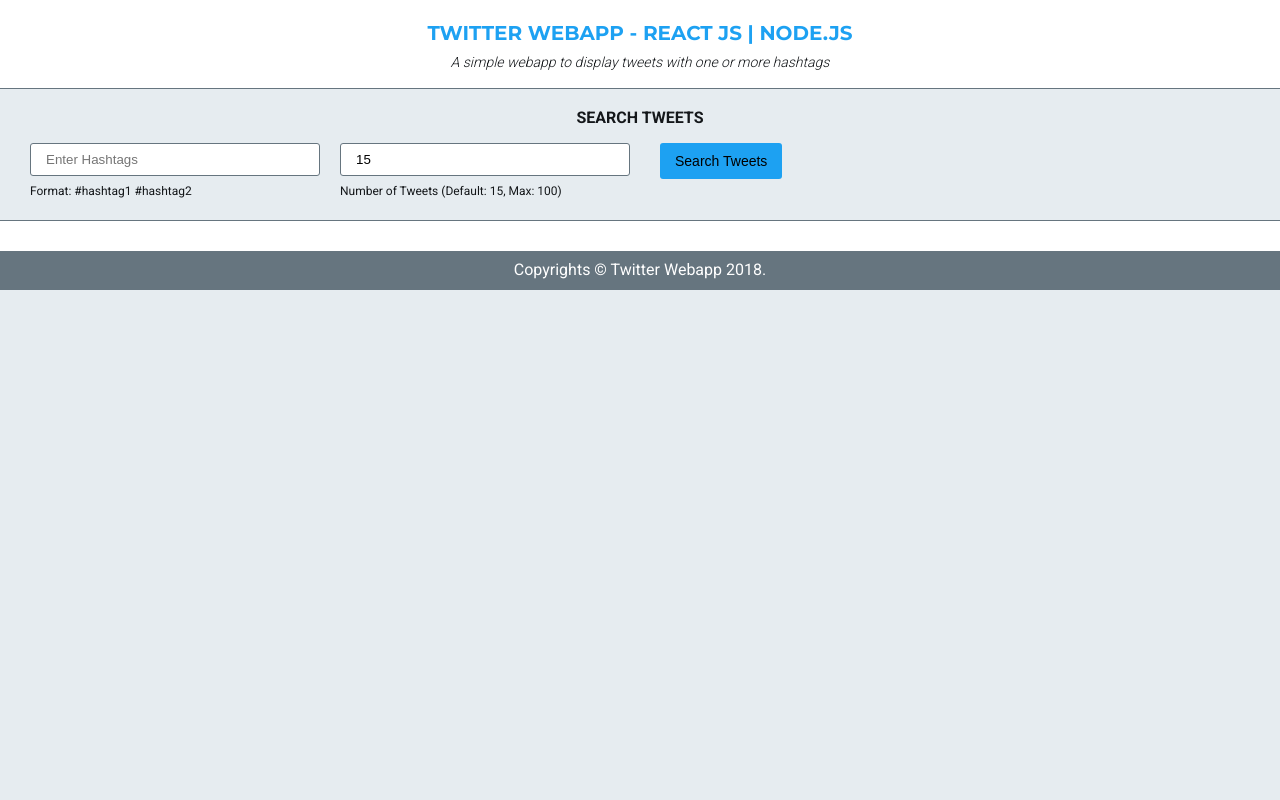
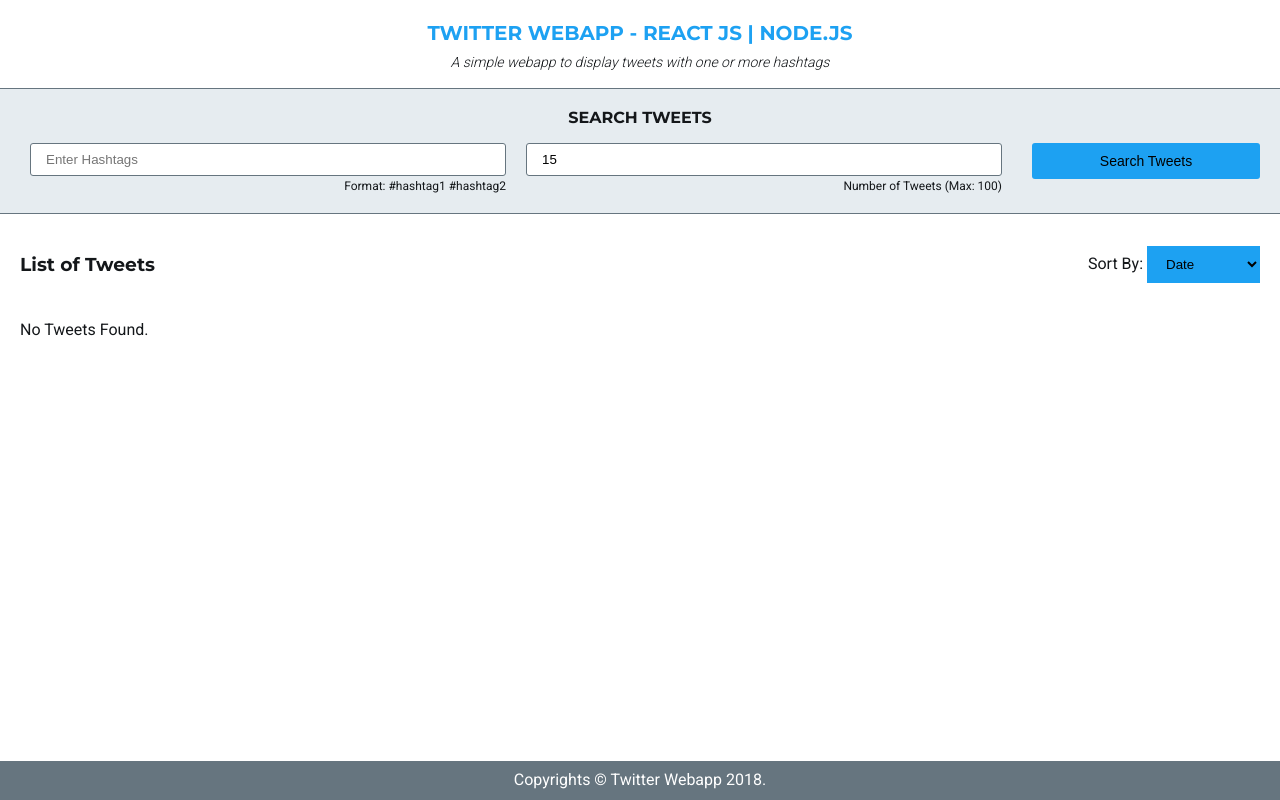
Before and after one commit to imar26/twitter-webapp, a React app: page / in a window 1280 px wide. Built offline with nearby package versions, Linux system fonts and the light colour scheme.

Commit message:
sorting done / tweets ui structure added

```diff
--- a/src/App.js
+++ b/src/App.js
@@ -7,33 +7,47 @@
 
 // Container Imports
 import Search from './containers/search/Search';
-import Tweets from './containers/tweets/Tweets';
+import TweetsList from './containers/tweetsList/TweetsList';
 
 // Styles
 import './app.scss';
 
+// Main app component
 class App extends Component {
+    // Empty array declared for the tweets
     tweets = [];
     constructor() {
         super();
-
+        // Define state, sort value is date by default
         this.state = {
-            tweets: this.tweets
-        }
+            tweets: this.tweets,
+            sort: 'date'
+        };
     }
 
+    // When tweets are sorted
+    sortTweets(tweetlist, sort) {
+        this.setState({
+            tweets: tweetlist,
+            sort: sort
+        });
+    }
+
+    // When user requests for new tweets (changes the input field)
     getTweets(tweetlist) {
         this.setState({
-            tweets: tweetlist
-        })
+            tweets: tweetlist,
+            sort: 'date'
+        });
     }
 
+    // Renders the UI
     render() {
         return(
             <div>
                 <Header/>
                 <Search getTweets={this.getTweets.bind(this)}/>
-                <Tweets tweets={this.state.tweets}/>
+                <TweetsList tweets={this.state.tweets} sortTweets={this.sortTweets.bind(this)} sort={this.state.sort} />
                 <Footer/>
             </div>
         )
--- a/src/app.scss
+++ b/src/app.scss
@@ -18,7 +18,7 @@
     font-size: $f16;
     color: $text;
     line-height: 1.8;
-    background-color: $body-bg;
+    background-color: $white;
 }
 
 *:focus {
@@ -32,8 +32,8 @@
     display: table;
 }
 
-.form-group {
-    width: 25%;
+.form-group, .btn-group {
+    width: 40%;
     float: $left;
     @include box-sizing(border-box);
     padding: 0 10px;
@@ -47,6 +47,9 @@
     label {
         font-size: $f12;
         color: $text;
+        float: $right;
+        text-align: $right;
+        width: 50%;
     }
     button {
         background: $theme;
@@ -56,9 +59,14 @@
         @include border-radius(3px);
         cursor: pointer;
         font-size: $f14;
+        width: 100%;
         &:hover {
             background-color: $text;
             color: $white;
         }
     }
 }
+
+.btn-group {
+    width: 20%;
+}
--- a/src/containers/search/Search.js
+++ b/src/containers/search/Search.js
@@ -22,7 +22,7 @@
         let searchValue = "";
         for(let i=0; i<hashtagArray.length; i++) {
             if(i === hashtagArray.length - 1) {
-                searchValue += hashtagArray[i] + ' -RT';
+                searchValue += hashtagArray[i]; // + ' -RT'
             } else {
                 searchValue += hashtagArray[i] + ' OR ';
             }
@@ -52,13 +52,13 @@
                     <h4>Search Tweets</h4>
                     <form id="searchForm" className="clearfix" onSubmit={this.searchTweets.bind(this)}>
                         <div className="form-group">
-                            <input type="text" ref="hashtags" placeholder="Enter Hashtags" className="form-control" />
+                            <input type="text" ref="hashtags" placeholder="Enter Hashtags" className="form-control" required />
                             <label>Format: #hashtag1 #hashtag2</label>
                         </div>
                         <div className="form-group">
                             <input type="number" ref="number" placeholder="Enter Number of Tweets" className="form-control"
-                            defaultValue="15" min="1" max="100" />
-                            <label>Number of Tweets (Default: 15, Max: 100)</label>
+                            defaultValue="15" min="1" max="100" required />
+                            <label>Number of Tweets (Max: 100)</label>
                         </div>
                         {/* <div className="form-group">
                             <select className="form-control">
@@ -68,7 +68,7 @@
                             </select>
                             <label>Type of Tweets</label>
                         </div> */}
-                        <div className="form-group">
+                        <div className="btn-group">
                             <button type="submit">Search Tweets</button>
                         </div>
                     </form>
--- a/src/containers/tweet/Tweet.js
+++ b/src/containers/tweet/Tweet.js
@@ -5,7 +5,7 @@
     constructor(props) {
         super(props);
 
-        // console.log(this.props.tweet);
+        console.log(this.props.tweet);
 
         // created_at
         // favorite_count
@@ -17,14 +17,21 @@
 
     render() {
         return(
-            <section id="tweets-section">
-                {
-                    this.props.value  + ' - ' +  this.props.tweet.full_text
-                }
+            <div className="clearfix tweet">
+                <div className="left-section">
+                    <img src={this.props.tweet.user.profile_image_url_https.replace('_normal', '')} />
+                </div>
+                <div className="right-section">
+                    <h4>{this.props.tweet.user.name} <span>@{this.props.tweet.user.screen_name}</span></h4>
+                    <p>{this.props.tweet.full_text}</p>
+                    <span>Total Retweets: {this.props.tweet.retweet_count}</span>
+                    <span>Total Favourites: {this.props.tweet.favorite_count}</span>
+                    <span>Tweeted at: {this.props.tweet.created_at}</span>
+                </div>
                 {/* {
                     this.props.tweet.retweeted_status.full_text
                 } */}
-            </section>
+            </div>
         )
     }
 }
--- a/src/containers/tweets/Tweets.js
+++ /dev/null
@@ -1,25 +0,0 @@
-// Imports
-import React, { Component } from 'react';
-
-// Import Containers
-import Tweet from '../tweet/Tweet';
-
-class Tweets extends Component {
-    render() {
-        return(
-            <section id="tweets-section">
-                <div className="tweet-list">
-                    <div className="tweet">
-                        {
-                            this.props.tweets.map((tweet, i) => {
-                                return <Tweet tweet={tweet} value={i + 1} key={tweet.id} />
-                            })
-                        }
-                    </div>
-                </div>
-            </section>
-        )
-    }
-}
-
-export default Tweets;
--- /dev/null
+++ b/src/containers/tweetsList/TweetsList.js
@@ -0,0 +1,72 @@
+// Imports
+import React, { Component } from 'react';
+
+// Import Containers
+import Tweet from '../tweet/Tweet';
+
+class TweetsList extends Component {
+    constructor(props) {
+        super(props);
+    }
+
+    sortTweets() {
+        let sortValue = this.refs.sortValue.value;
+
+        if(sortValue === 'date') {
+            this.props.tweets.sort(function(a, b) {
+                return b.id - a.id;
+            });
+        } else if(sortValue === 'retweets') {
+            this.props.tweets.sort(function(a, b) {
+                return b.retweet_count - a.retweet_count;
+            });
+        } else if(sortValue === 'favourites') {
+            this.props.tweets.sort(function(a, b) {
+                return b.favorite_count - a.favorite_count;
+            });
+        }
+
+        this.props.sortTweets(this.props.tweets, sortValue);
+    }
+
+    renderTweets() {
+        if(this.props.tweets.length > 0) {
+            return this.props.tweets.map((tweet, i) => {
+                return <Tweet tweet={tweet} value={i + 1} key={tweet.id} />
+            })
+        } else {
+            return <p>No Tweets Found.</p>
+        }
+    }
+
+    render() {
+        return(
+            <section id="tweets-section">
+                <div className="tweet-list">
+                    <h3>List of Tweets</h3>
+                    <div className="sorting">
+                        <label>Sort By: </label>
+                        <select name="sortValue" id="sortValue" ref="sortValue" value={this.props.sort} onChange={this.sortTweets.bind(this)}>
+                            <option value="date">
+                                Date
+                            </option>
+                            <option value="retweets">
+                                Retweets
+                            </option>
+                            <option value="favourites">
+                                Favourites
+                            </option>
+                        </select>
+                    </div>
+                    <div>
+                        {
+                            this.renderTweets()
+                        }
+                    </div>
+                </div>
+            </section>
+        )
+    }
+}
+
+export default TweetsList;
--- a/src/styles/footer.scss
+++ b/src/styles/footer.scss
@@ -3,4 +3,7 @@
     text-align: $center;
     color: $white;
     background-color: $gray;
+    position: fixed;
+    width: 100%;
+    bottom: 0;
 }
--- a/src/styles/search.scss
+++ b/src/styles/search.scss
@@ -1,10 +1,13 @@
 #search-section {
     padding: 15px 20px;
     border-bottom: 1px solid $gray;
+    background-color: $body-bg;
     h4 {
         text-transform: uppercase;
         text-align: $center;
         margin-top: 0;
         margin-bottom: 10px;
+        font-family: $montserrat;
+        font-weight: $w700;
     }
 }
--- a/src/styles/tweets.scss
+++ b/src/styles/tweets.scss
@@ -1,4 +1,49 @@
 #tweets-section {
     background-color: #fff;
     padding: 15px 20px;
+    .tweet-list {
+        padding-bottom: 30px;
+    }
+    h3 {
+        font-family: $montserrat;
+        font-weight: $w700;
+        display: inline-block;
+    }
+    .sorting {
+        float: $right;
+    }
+    select {
+        background: $theme;
+        border: 0;
+        padding: 10px 15px;
+        margin: 17px 0;
+    }
+    .tweet {
+        border-top: 1px solid $gray;
+        padding: 20px 0 10px;
+        .left-section, .right-section {
+            float: $left;
+        }
+        .left-section {
+            width: 20%;
+            img {
+                width: 200px;
+                height: 200px;
+                object-fit: cover;
+            }
+        }
+        .right-section {
+            width: 80%;
+            h4 {
+                margin: 0;
+                span {
+                    display: inline;
+                    color: $theme;
+                }
+            }
+            span {
+                display: block;
+            }
+        }
+    }
 }
```
